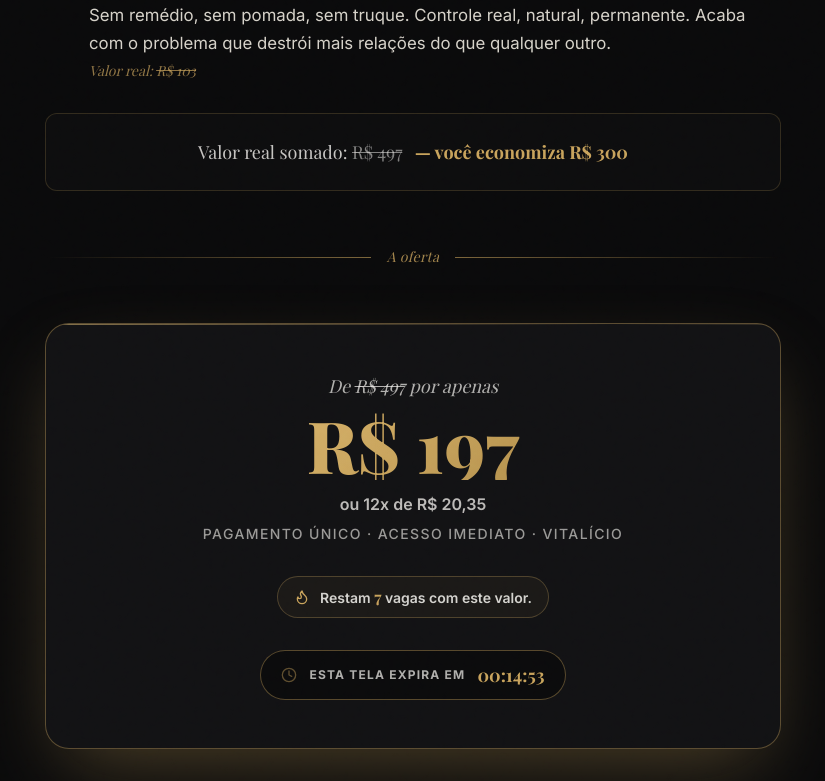
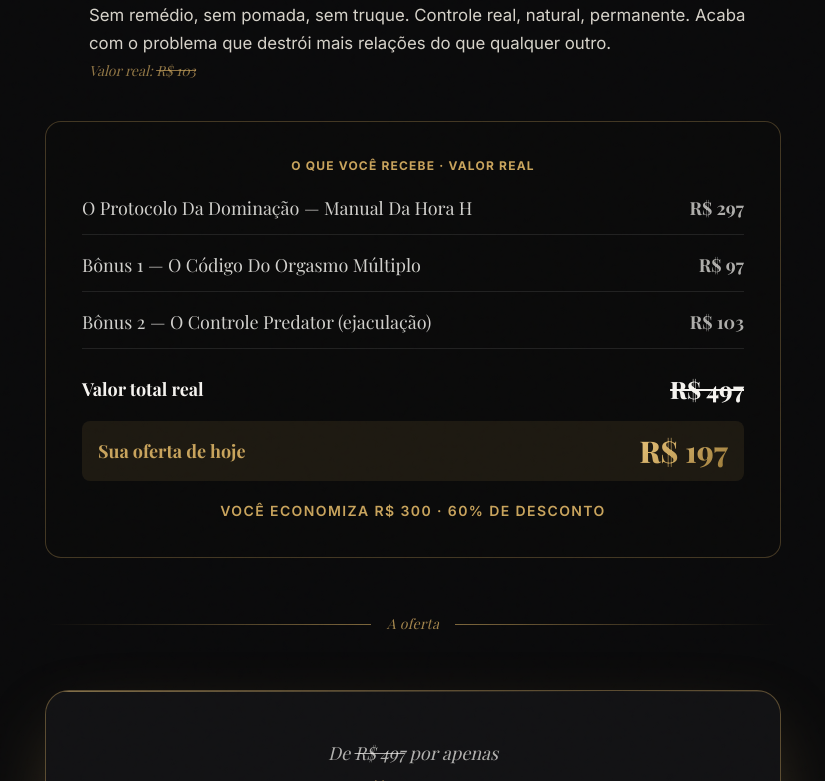
Before and after one commit to pagamentospablorodriguez-dev/AP-UP, a React (Vite) app: page /oto2 in a window 1280 px wide. Shown: the part 4359-5140 px from the top of the page, without its empty margins (227-1052 px from the left). Built offline with nearby package versions, Linux system fonts and the light colour scheme; a web font is replaced by a local one.

Commit message:
Update Oto2.tsx

```diff
--- a/src/screens/Oto2.tsx
+++ b/src/screens/Oto2.tsx
@@ -246,11 +246,32 @@ export default function Oto2({ checkoutUrl, onNo }: Oto2Props) {
         </div>
         <DeliverablesList items={deliverables} />
 
-        <div className="reveal mt-8 rounded-xl border border-gold/20 bg-ink-800/40 p-6 text-center">
-          <p className="font-serif text-lg text-cream/80">
-            Valor real somado:{' '}
-            <span className="line-through text-cream/50">R$ 497</span>{' '}
-            <span className="ml-2 font-bold text-gold">— você economiza R$ 300</span>
+        <div className="reveal mt-10 rounded-2xl border border-gold/30 bg-ink-900/60 p-7 sm:p-9">
+          <p className="text-center font-sans text-xs font-bold uppercase tracking-widest text-gold">
+            O que você recebe · Valor real
+          </p>
+          <div className="mt-5 space-y-4">
+            {[
+              { item: 'O Protocolo Da Dominação — Manual Da Hora H', value: 'R$ 297' },
+              { item: 'Bônus 1 — O Código Do Orgasmo Múltiplo', value: 'R$ 97' },
+              { item: 'Bônus 2 — O Controle Predator (ejaculação)', value: 'R$ 103' },
+            ].map((row) => (
+              <div key={row.item} className="flex items-center justify-between border-b border-cream/10 pb-3">
+                <span className="font-serif text-base text-cream/85 sm:text-lg">{row.item}</span>
+                <span className="font-serif text-lg font-bold text-cream/70">{row.value}</span>
+              </div>
+            ))}
+            <div className="flex items-center justify-between pt-2">
+              <span className="font-serif text-lg font-bold text-cream">Valor total real</span>
+              <span className="font-serif text-2xl font-extrabold text-cream line-through">R$ 497</span>
+            </div>
+            <div className="flex items-center justify-between rounded-lg bg-gold/10 px-4 py-3">
+              <span className="font-serif text-lg font-bold text-gold">Sua oferta de hoje</span>
+              <span className="font-serif text-3xl font-extrabold gold-text">R$ 197</span>
+            </div>
+          </div>
+          <p className="mt-5 text-center font-sans text-sm font-semibold uppercase tracking-widest text-gold">
+            Você economiza R$ 300 · 60% de desconto
           </p>
         </div>
       </section>
@@ -330,12 +351,7 @@ export default function Oto2({ checkoutUrl, onNo }: Oto2Props) {
         </div>
       </section>
 
-      <div className="mx-auto max-w-3xl px-4 pb-10 text-center">
-        <p className="reveal flex items-center justify-center gap-2 font-sans text-xs uppercase tracking-widest text-cream/40">
-          <AlertTriangle className="h-3.5 w-3.5 text-gold/60" />
-          Material educacional · Não substitui acompanhamento profissional
-        </p>
-      </div>
+
       <StickyCTA checkoutUrl={checkoutUrl} label="Adicionar Por R$ 197" />
     </div>
   );
```
